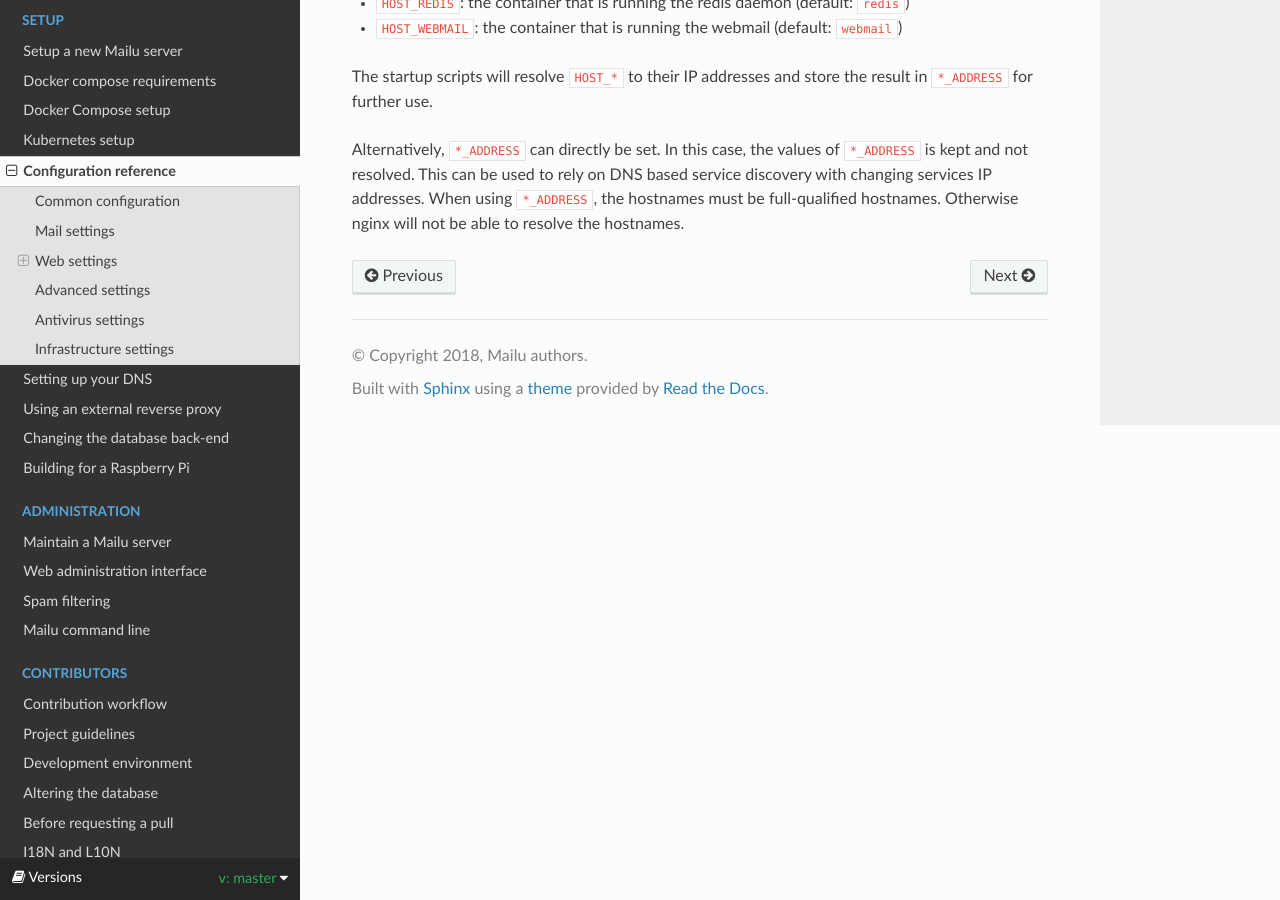
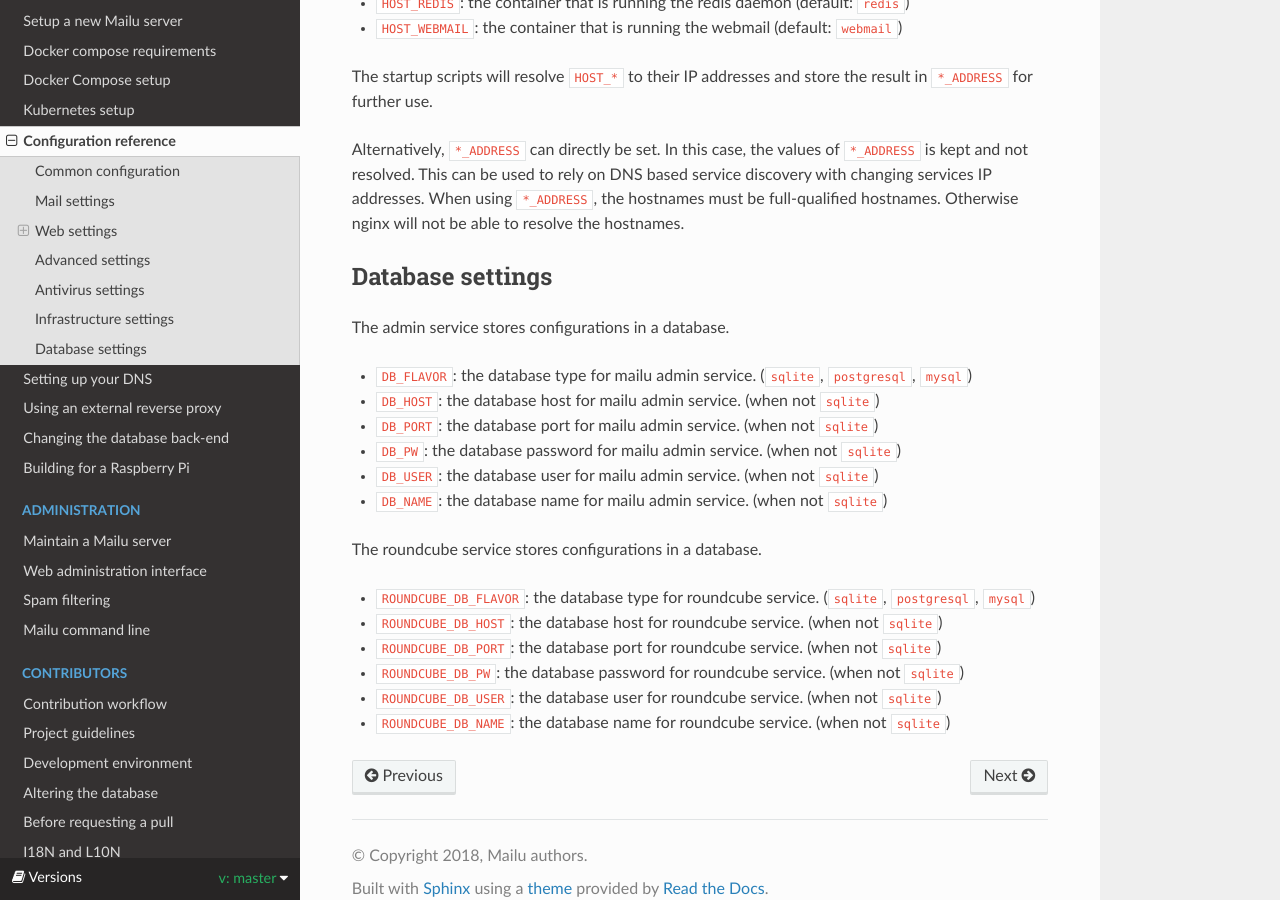
Before and after one commit to WillingDev0812/Mail-Management-Tool, a Sphinx documentation site: the page built from docs/configuration.rst, in a window 1280 px wide and 900 px high, scrolled down 4306 px. Built offline with Sphinx 7.4.7 and the Read the Docs theme 2.0.0, drawn with Linux system fonts in a browser that asks for light colours; formulas are drawn with MathJax 3.

Commit message:
Document databases variable and deprecation

```diff
--- a/docs/configuration.rst
+++ b/docs/configuration.rst
@@ -194,3 +194,25 @@ Alternatively, ``*_ADDRESS`` can directly be set. In this case, the values of ``
 resolved. This can be used to rely on DNS based service discovery with changing services IP addresses.
 When using ``*_ADDRESS``, the hostnames must be full-qualified hostnames. Otherwise nginx will not be able to
 resolve the hostnames.
+
+Database settings
+-----------------
+
+
+The admin service stores configurations in a database.
+
+- ``DB_FLAVOR``: the database type for mailu admin service. (``sqlite``, ``postgresql``, ``mysql``)
+- ``DB_HOST``: the database host for mailu admin service. (when not ``sqlite``)
+- ``DB_PORT``: the database port for mailu admin service. (when not ``sqlite``)
+- ``DB_PW``: the database password for mailu admin service. (when not ``sqlite``)
+- ``DB_USER``: the database user for mailu admin service. (when not ``sqlite``)
+- ``DB_NAME``: the database name for mailu admin service. (when not ``sqlite``)
+
+The roundcube service stores configurations in a database.
+
+- ``ROUNDCUBE_DB_FLAVOR``: the database type for roundcube service. (``sqlite``, ``postgresql``, ``mysql``)
+- ``ROUNDCUBE_DB_HOST``: the database host for roundcube service. (when not ``sqlite``)
+- ``ROUNDCUBE_DB_PORT``: the database port for roundcube service. (when not ``sqlite``)
+- ``ROUNDCUBE_DB_PW``: the database password for roundcube service. (when not ``sqlite``)
+- ``ROUNDCUBE_DB_USER``: the database user for roundcube service. (when not ``sqlite``)
+- ``ROUNDCUBE_DB_NAME``: the database name for roundcube service. (when not ``sqlite``)
--- a/docs/database.rst
+++ b/docs/database.rst
@@ -8,7 +8,8 @@ This functionality should still be considered experimental!
 Mailu Postgresql
 ----------------
 
-Mailu optionally comes with a pre-configured Postgresql image.
+Mailu optionally comes with a pre-configured Postgresql image, wich as of 1.8 is deprecated
+will be removed in 1.9
 This images has the following features:
 
 - Automatic creation of users, db, extensions and password;
```
